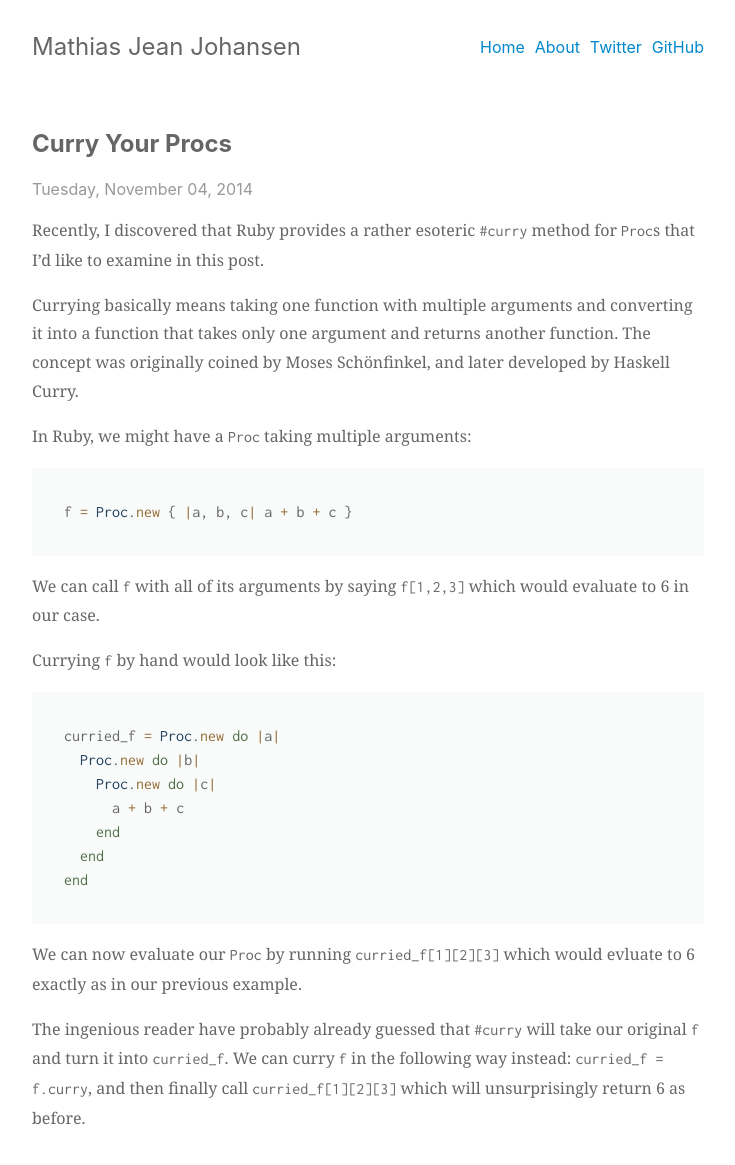
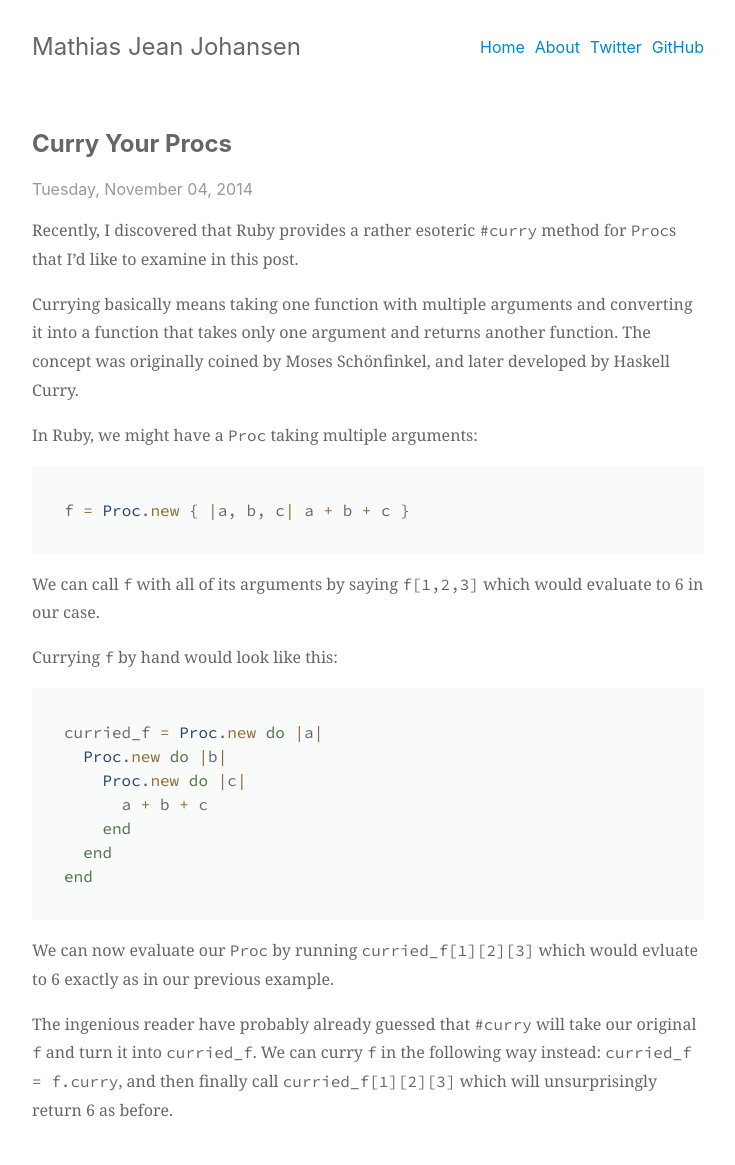
Before and after one commit to majjoha/majjoha.github.io, a Jekyll site: the page built from _posts/2014-11-04-curry-your-procs.md, in a window 1280 px wide. Shown: the whole page, without its empty margins (272-1007 px from the left). Built offline with Jekyll 4.4.1, drawn with Linux system fonts in a browser that asks for light colours.

Commit message:
Use Source Code Pro for code.

```diff
--- a/_layouts/default.html
+++ b/_layouts/default.html
@@ -7,7 +7,7 @@
   <meta name="description" content="Mathias Jean Johansen is a software engineer from Copenhagen, Denmark.">
   <link rel="canonical" href="{{ site.url }}">
   <link rel="shortcut icon" href="/favicon.ico">
-  <link rel="stylesheet" href="//fonts.googleapis.com/css?family=Inconsolata">
+  <link rel="stylesheet" href="//fonts.googleapis.com/css?family=Source+Code+Pro">
   <link rel="stylesheet" href="/css/stylesheet.css">
   <link rel="alternate" type="application/rss+xml" title="RSS" href="/rss.xml">
   <link rel="alternate" type="application/atom+xml" title="Atom" href="/atom.xml">
--- a/css/_variables.scss
+++ b/css/_variables.scss
@@ -1,6 +1,6 @@
 $serif: "Georgia", "Times New Roman", serif;
 $sans-serif: -apple-system, "HelveticaNeue-Light", "Helvetica Neue", Arial, sans-serif;
-$monospace: "Inconsolata", "Menlo", monospace;
+$monospace: "Source Code Pro", "Menlo", monospace;
 
 $main-bg: #FFF;
 $main-fg: #666;
```
